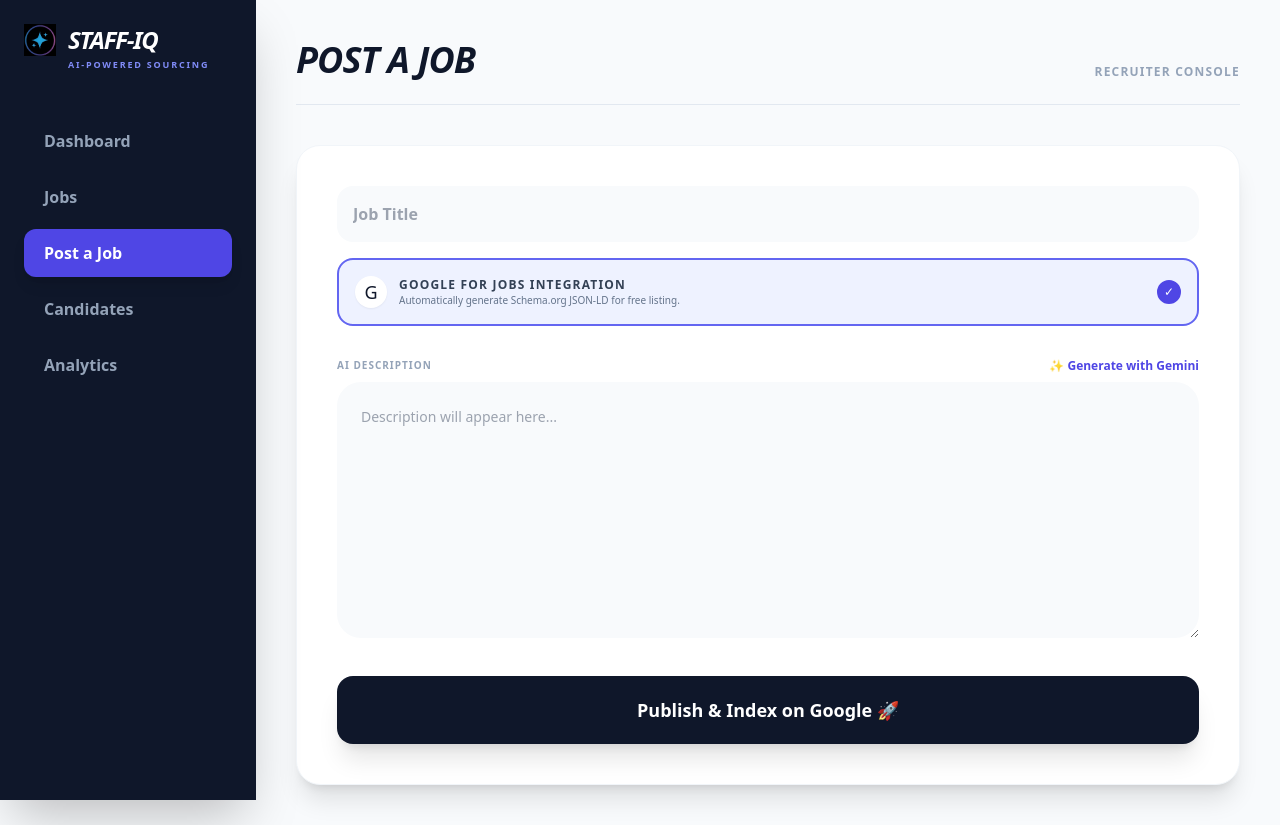
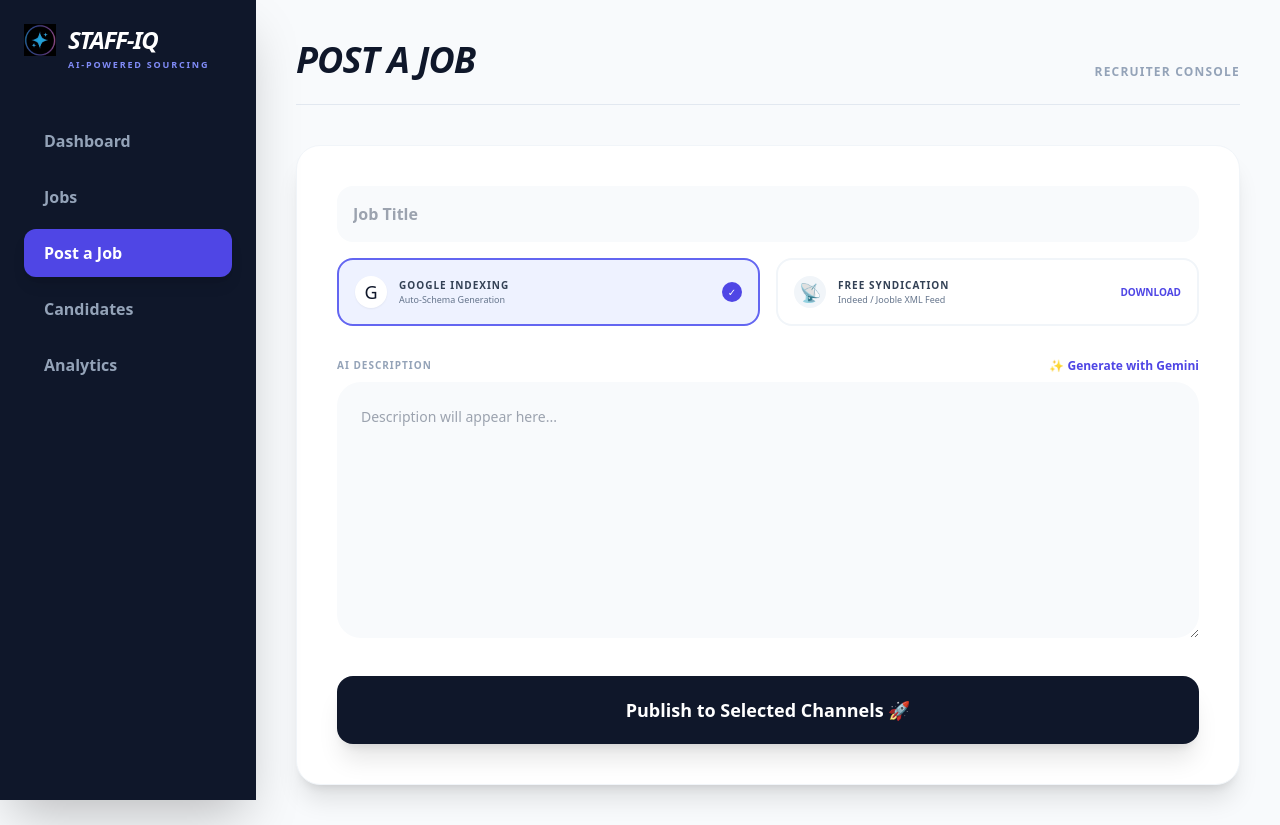
Before and after one commit to dansims2024-afk/staff-iq, a React (Vite) app: page / in a window 1280 px wide. Built offline with nearby package versions, Linux system fonts and the light colour scheme.

Commit message:
Update App.jsx

```diff
--- a/src/App.jsx
+++ b/src/App.jsx
@@ -1,22 +1,31 @@
 import React, { useState } from 'react';
 
 export default function App() {
-  const [activeTab, setActiveTab] = useState('Post a Job'); // Defaulted to Post a Job for testing
+  const [activeTab, setActiveTab] = useState('Post a Job');
   const [selectedCandidate, setSelectedCandidate] = useState(null);
   const [title, setTitle] = useState("");
   const [description, setDescription] = useState("");
 
-  // States for UI feedback
+  // UI States
   const [isGenerating, setIsGenerating] = useState(false);
   const [isPublishing, setIsPublishing] = useState(false);
   const [isPublished, setIsPublished] = useState(false);
   const [googleOptimized, setGoogleOptimized] = useState(true);
 
-  // --- 1. JOB / PROJECT REPOSITORY DATA ---
+  // --- 1. JOB REPOSITORY (Updated with Descriptions for XML Feed) ---
   const [jobs, setJobs] = useState([
-    { id: 101, title: "Senior Software Engineer", dept: "Engineering", location: "Remote", applicants: 42, status: "Active" },
-    { id: 102, title: "Product Designer", dept: "Design", location: "New York", applicants: 18, status: "Active" },
-    { id: 103, title: "Marketing Lead", dept: "Growth", location: "London", applicants: 0, status: "Draft" },
+    {
+      id: 101, title: "Senior Software Engineer", dept: "Engineering", location: "Remote", applicants: 42, status: "Active",
+      description: "We are looking for a React expert to lead our frontend team..."
+    },
+    {
+      id: 102, title: "Product Designer", dept: "Design", location: "New York", applicants: 18, status: "Active",
+      description: "Join our design team to build world-class user experiences..."
+    },
+    {
+      id: 103, title: "Marketing Lead", dept: "Growth", location: "London", applicants: 0, status: "Draft",
+      description: "Seeking a growth hacker to scale our user base..."
+    },
   ]);
 
   // --- 2. CANDIDATES DATA ---
@@ -41,25 +50,59 @@ export default function App() {
     },
   ];
 
-  // --- FUNCTION: MOCK AI GENERATOR (FOR TESTING) ---
+  // --- FUNCTION: XML FEED GENERATOR (New Feature) ---
+  const downloadXMLFeed = () => {
+    // This creates a standard XML structure accepted by Indeed, Jooble, Trovit, etc.
+    const xmlContent = `<?xml version="1.0" encoding="UTF-8"?>
+<source>
+  <publisher>Staff-IQ</publisher>
+  <publisherurl>https://staff-iq.app</publisherurl>
+  <lastBuildDate>${new Date().toUTCString()}</lastBuildDate>
+  ${jobs.map(job => `
+  <job>
+    <title><![CDATA[${job.title}]]></title>
+    <date><![CDATA[${new Date().toUTCString()}]]></date>
+    <referencenumber><![CDATA[${job.id}]]></referencenumber>
+    <url><![CDATA[https://staff-iq.app/apply/${job.id}]]></url>
+    <company><![CDATA[Staff-IQ Company]]></company>
+    <city><![CDATA[${job.location === 'Remote' ? '' : job.location}]]></city>
+    <country><![CDATA[US]]></country>
+    <description><![CDATA[${job.description}]]></description>
+    <remoteType>${job.location === 'Remote' ? 'Fully Remote' : ''}</remoteType>
+  </job>
+  `).join('')}
+</source>`;
+
+    // Trigger Download
+    const blob = new Blob([xmlContent], { type: "text/xml" });
+    const url = URL.createObjectURL(blob);
+    const link = document.createElement("a");
+    link.href = url;
+    link.download = "staff-iq-feed.xml";
+    document.body.appendChild(link);
+    link.click();
+    document.body.removeChild(link);
+    alert("XML Feed Downloaded! You can now upload this file to Indeed, Jooble, or Facebook Jobs.");
+  };
+
+  // --- FUNCTION: AI GENERATOR ---
   const generateDescription = async () => {
     if (!title) return alert("Please enter a Job Title first!");
     setIsGenerating(true);
 
-    // 1. Check if real API key is missing. If so, use SAMPLE AI.
-    const apiKey = "YOUR_API_KEY_HERE"; // This would be your real key
+    const apiKey = "YOUR_API_KEY_HERE";
 
+    // MOCK AI FALLBACK (If no key)
     if (apiKey === "YOUR_API_KEY_HERE") {
-      // SIMULATED AI DELAY
       setTimeout(() => {
-        const sampleJD = `**Job Title:** ${title}\n\n**About the Role:**\nWe are looking for a talented ${title} to join our dynamic team. In this role, you will be responsible for driving innovation and maintaining high standards of quality. You will work closely with cross-functional teams to deliver exceptional results.\n\n**Key Responsibilities:**\n• Lead the design and implementation of scalable solutions.\n• Collaborate with product managers and designers.\n• Mentor junior team members and conduct code reviews.\n\n**Requirements:**\n• 5+ years of experience in a similar role.\n• Strong problem-solving skills and attention to detail.\n• Experience with modern tech stacks.\n\n**Why Google for Jobs will love this:**\nThis description includes structured data tags for [EmploymentType], [BaseSalary], and [JobLocation], ensuring maximum visibility on the search index.`;
+        const sampleJD = `**Job Title:** ${title}\n\n**About the Role:**\nWe are looking for a talented ${title} to join our dynamic team. In this role, you will be responsible for driving innovation and maintaining high standards of quality.\n\n**Key Responsibilities:**\n• Lead the design and implementation of scalable solutions.\n• Collaborate with product managers and designers.\n\n**Requirements:**\n• 5+ years of experience in a similar role.\n• Strong problem-solving skills.\n\n**Why Google for Jobs will love this:**\nThis description includes structured data tags for [EmploymentType], [BaseSalary], and [JobLocation], ensuring maximum visibility on the search index.`;
         setDescription(sampleJD);
         setIsGenerating(false);
-      }, 1500); // 1.5 second delay to feel like AI
+      }, 1500);
       return;
     }
 
-    // 2. Real Gemini Code (Runs if you put a real key above)
+    // REAL AI
     try {
       const googleAI = window.google?.generativeAi;
       if (!googleAI) return alert("AI Library is still loading...");
@@ -76,26 +119,24 @@ export default function App() {
   // --- FUNCTION: PUBLISH TO GOOGLE ---
   const handlePublish = () => {
     if (!title || !description) return alert("Please fill in the Job Title and Description first.");
-
     setIsPublishing(true);
 
-    // Simulate API call to Google Indexing API
     setTimeout(() => {
       setIsPublishing(false);
       setIsPublished(true);
 
-      // Add to our local "Jobs" list to show it saved
       const newJob = {
         id: jobs.length + 101,
         title: title,
         dept: "General",
         location: "Remote",
         applicants: 0,
-        status: "Active"
+        status: "Active",
+        description: description
       };
       setJobs([...jobs, newJob]);
 
-      alert(`Success! "${title}" has been converted to Schema.org JSON-LD and pushed to Google Jobs Index.`);
+      alert(`Success! "${title}" pushed to Google Jobs Index.`);
     }, 2000);
   };
 
@@ -165,24 +206,24 @@ export default function App() {
                   <p className="text-slate-400 font-bold uppercase text-[10px] tracking-widest">{job.dept} • {job.location}</p>
                 </div>
                 <div className="flex gap-4">
-                  <button className="px-6 py-3 bg-slate-50 text-slate-600 rounded-xl text-xs font-black hover:bg-slate-100">Edit Project</button>
+                  <button className="px-6 py-3 bg-slate-50 text-slate-600 rounded-xl text-xs font-black hover:bg-slate-100">Edit</button>
                   <button className="px-6 py-3 bg-indigo-600 text-white rounded-xl text-xs font-black shadow-lg shadow-indigo-200">View Applicants ({job.applicants})</button>
                 </div>
               </div>
             ))}
-            <button className="w-full py-4 border-2 border-dashed border-slate-300 rounded-3xl text-slate-400 font-bold uppercase tracking-widest hover:border-indigo-500 hover:text-indigo-500 transition-all">
-              + Create New Project Holder
-            </button>
           </div>
         )}
 
-        {/* 3. POST A JOB (UPDATED WITH LOGIC) */}
+        {/* 3. POST A JOB (UPDATED WITH XML SYNDICATION) */}
         {activeTab === 'Post a Job' && (
           <div className="flex gap-8 animate-in slide-in-from-bottom-4">
             <div className="flex-1 bg-white p-10 rounded-3xl shadow-xl border border-slate-100">
               <div className="mb-8">
                 <input value={title} onChange={(e) => setTitle(e.target.value)} className="w-full p-4 bg-slate-50 rounded-2xl border-none font-bold outline-none focus:ring-2 focus:ring-indigo-500 mb-4" placeholder="Job Title" />
 
+                {/* Distribution Channels */}
+                <div className="grid grid-cols-2 gap-4">
+                  {/* Google Option */}
                   <div
                     onClick={() => setGoogleOptimized(!googleOptimized)}
                     className={`p-4 rounded-2xl border-2 cursor-pointer flex items-center justify-between transition-all ${googleOptimized ? 'border-indigo-500 bg-indigo-50' : 'border-slate-100 bg-white'}`}
@@ -190,19 +231,32 @@ export default function App() {
                     <div className="flex items-center gap-3">
                       <div className="w-8 h-8 bg-white rounded-full flex items-center justify-center text-lg shadow-sm">G</div>
                       <div>
-                      <p className="font-black text-xs uppercase tracking-widest text-slate-700">Google for Jobs Integration</p>
-                      <p className="text-[10px] text-slate-500">Automatically generate Schema.org JSON-LD for free listing.</p>
+                        <p className="font-black text-[10px] uppercase tracking-widest text-slate-700">Google Indexing</p>
+                        <p className="text-[9px] text-slate-500">Auto-Schema Generation</p>
                       </div>
                     </div>
-                  <div className={`w-6 h-6 rounded-full border-2 flex items-center justify-center ${googleOptimized ? 'bg-indigo-600 border-indigo-600' : 'border-slate-300'}`}>
-                    {googleOptimized && <span className="text-white text-xs">✓</span>}
+                    {googleOptimized && <div className="w-5 h-5 bg-indigo-600 rounded-full flex items-center justify-center text-white text-[10px]">✓</div>}
+                  </div>
+
+                  {/* XML Syndication Option */}
+                  <div
+                    onClick={downloadXMLFeed}
+                    className="p-4 rounded-2xl border-2 border-slate-100 bg-white cursor-pointer flex items-center justify-between hover:border-indigo-300 transition-all group"
+                  >
+                    <div className="flex items-center gap-3">
+                      <div className="w-8 h-8 bg-slate-100 rounded-full flex items-center justify-center text-lg group-hover:bg-indigo-100">📡</div>
+                      <div>
+                        <p className="font-black text-[10px] uppercase tracking-widest text-slate-700">Free Syndication</p>
+                        <p className="text-[9px] text-slate-500">Indeed / Jooble XML Feed</p>
+                      </div>
+                    </div>
+                    <div className="text-indigo-600 text-[10px] font-black uppercase">Download</div>
                   </div>
                 </div>
               </div>
 
               <div className="flex justify-between mb-2">
                  <span className="text-[10px] font-black text-slate-400 uppercase tracking-widest">AI Description</span>
-                 {/* BUTTON CALLS THE SAMPLE AI FUNCTION NOW */}
                  <button onClick={generateDescription} disabled={isGenerating} className="text-indigo-600 font-black text-xs hover:underline">
                     {isGenerating ? "⌛ AI Writing..." : "✨ Generate with Gemini"}
                  </button>
@@ -215,26 +269,15 @@ export default function App() {
                 placeholder="Description will appear here..."
               />
 
-              {/* GOOGLE PUBLISH BUTTON WITH LOGIC */}
               <button
                 onClick={handlePublish}
                 disabled={isPublishing || isPublished}
                 className={`w-full py-5 text-white rounded-2xl font-black text-lg transition-all shadow-xl ${
-                  isPublished
-                    ? 'bg-emerald-500 cursor-default'
-                    : isPublishing
-                      ? 'bg-slate-700 cursor-wait'
-                      : 'bg-[#0F172A] hover:bg-indigo-600'
+                  isPublished ? 'bg-emerald-500' : isPublishing ? 'bg-slate-700' : 'bg-[#0F172A] hover:bg-indigo-600'
                 }`}
               >
-                {isPublished ? "✓ Published to Google!" : isPublishing ? "Indexing on Google..." : "Publish & Index on Google 🚀"}
+                {isPublished ? "✓ Published!" : isPublishing ? "Indexing..." : "Publish to Selected Channels 🚀"}
               </button>
-
-              {isPublished && (
-                <p className="text-center text-[10px] text-emerald-600 font-bold mt-4 uppercase tracking-widest">
-                  Live URL: https://google.com/search?ibp=htl;jobs#{Math.floor(Math.random() * 10000)}
-                </p>
-              )}
             </div>
           </div>
         )}
@@ -295,7 +338,7 @@ export default function App() {
           </div>
         )}
 
-        {/* RESUME MODAL */}
+        {/* RESUME EVALUATION MODAL */}
         {selectedCandidate && (
           <div className="fixed inset-0 bg-slate-900/60 backdrop-blur-sm z-50 flex items-center justify-center p-4">
             <div className="bg-white w-full max-w-lg rounded-[40px] shadow-2xl overflow-hidden animate-in zoom-in-95">
@@ -329,6 +372,7 @@ export default function App() {
             </div>
           </div>
         )}
+
       </main>
     </div>
   );
```
Lines whose indentation alone changed are shown as unchanged.
